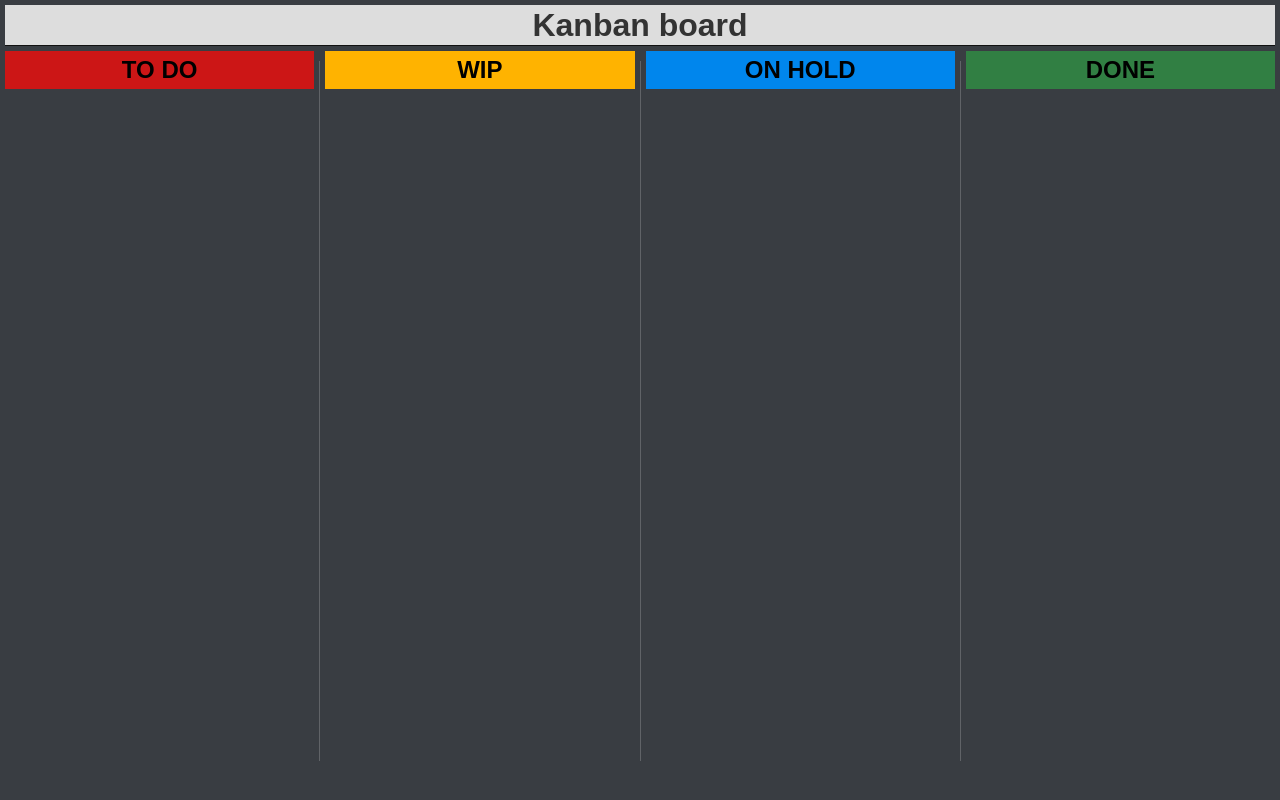
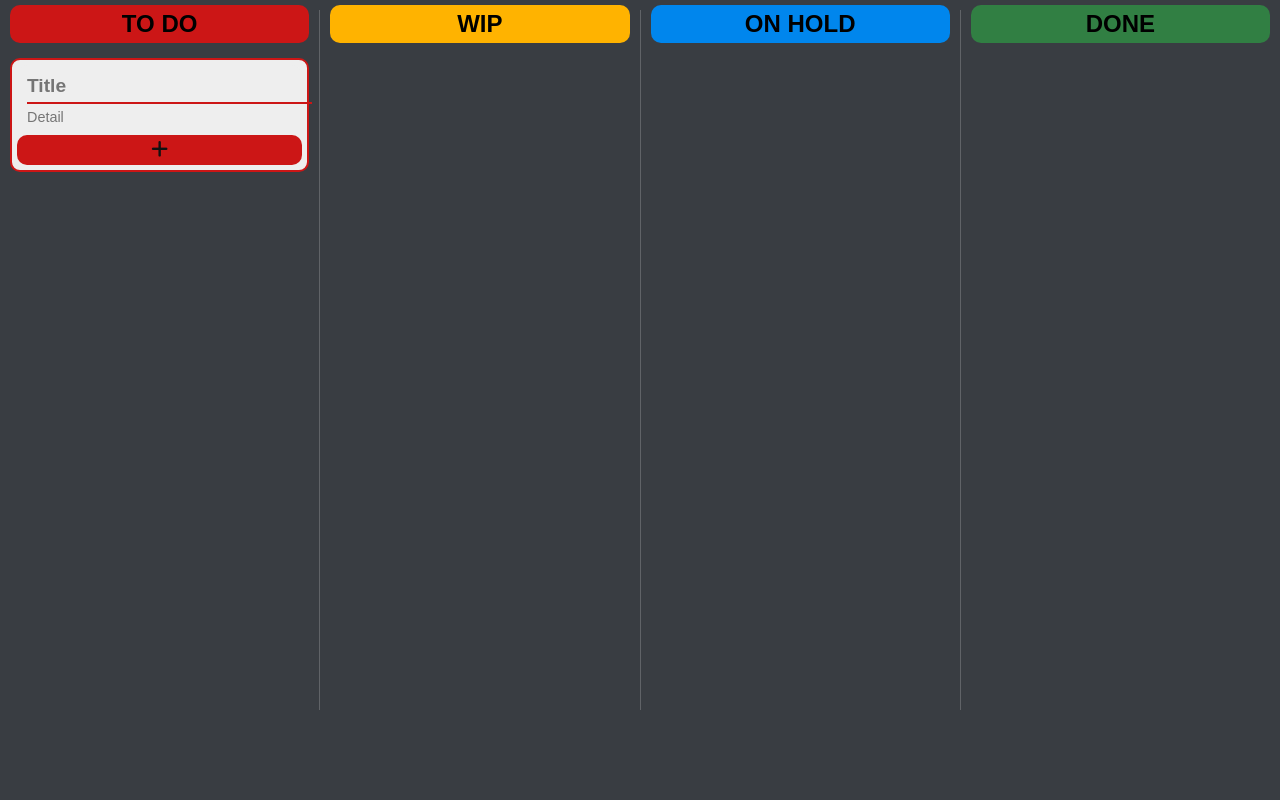
Before and after one commit to lautaroreche/Kanboard-Web-Page, a Django app: page / in a window 1280 px wide. Run offline with Django 5.2, Linux system fonts and the light colour scheme; the visitor is signed in with stand-in values (Sample User, id 1); data that the repository does not hold is empty.

Commit message:
Add create functionality

```diff
--- a/kanban/urls.py
+++ b/kanban/urls.py
@@ -16,7 +16,7 @@ Including another URLconf
 """
 from django.contrib import admin
 from django.urls import path
-from kanban_app.views import home, change_status, edit, delete
+from kanban_app.views import home, change_status, create, edit, delete
 from django.contrib.auth import views as auth_views
 
 
@@ -26,6 +26,7 @@ urlpatterns = [
     path('logout/', auth_views.LogoutView.as_view(), name='logout'),
     path('', home, name='home'),
     path('change_status/<int:task_id>/<str:direction>/', change_status, name='change_status'),
+    path('create/', create, name='create'),
     path('edit/<int:task_id>', edit, name='edit'),
     path('delete/<int:task_id>', delete, name='delete'),
 ]
--- a/kanban_app/static/styles/style.css
+++ b/kanban_app/static/styles/style.css
@@ -1,6 +1,7 @@
 :root {
     --background-color: #393d42;
     --to-do-color: #cc1616;
+    --strong-to-do-color: #b61313;
     --wip-color: #ffb300;
     --on-hold-color: #0086ed;
     --done-color: #317f43;
@@ -35,18 +36,10 @@ main {
     min-height: 90vh;
 }
 
-h1 {
+h2 {
     margin: 5px;
-    background-color: #ddd;
-    color: #333;
-    width: 100vw;
-    height: 5vh;
-    text-align: center;
-    border-bottom: 1px solid var(--dark-color);
-}
-
-h2 {
     padding: 5px;
+    border-radius: 10px;
 }
 
 .column {
@@ -74,19 +67,19 @@ h2 {
     border: 2px solid var(--done-color);
 }
 
-.to_do-border {
+.to_do-hr {
     border: 1px solid var(--to-do-color);
 }
 
-.wip-border {
+.wip-hr {
     border: 1px solid var(--wip-color);
 }
 
-.on_hold-border {
+.on_hold-hr {
     border: 1px solid var(--on-hold-color);
 }
 
-.done-border {
+.done-hr {
     border: 1px solid var(--done-color);
 }
 
@@ -123,20 +116,25 @@ h2 {
     color: var(--dark-color)
 }
 
+.prev-button {
+    border-radius: 8px 0 0 8px;
+}
+
+.next-button {
+    border-radius: 0 8px 8px 0;
+}
+
+.prev-button:hover, .next-button:hover {
+    background-color: #bbb;
+    transition: background-color 0.3s ease;
+}
+
 .card-content {
     display: flex;
     flex-direction: column;
     gap: 5px;
     padding: 10px;
     width: 100%;
-}
-
-.prev-button {
-    border-radius: 10px 0 0 10px;
-}
-
-.next-button {
-    border-radius: 0 10px 10px 0;
 }
 
 .title {
@@ -169,8 +167,39 @@ h2 {
     color: var(--dark-color);
 }
 
+.action-buttons a:hover {
+    color: #000;
+    transition: background-color 0.3s ease;
+}
+
 .fa-chevron-right, .fa-chevron-left {
     font-size: 1.1rem;
+}
+
+.add-task-button {
+    padding: 5px;
+    height: 30px;
+    width: 100%;
+    border: none;
+    border-radius: 10px;
+    background-color: var(--to-do-color);
+    transition: background-color 0.3s ease;
+    text-decoration: none;
+}
+
+.add-task-button:hover {
+    background-color: var(--strong-to-do-color);
+}
+
+.fa-plus {
+    font-size: 1.2rem;
+    color: var(--dark-color);
+}
+
+.new-task-card input {
+    border: none;
+    background: transparent;
+    outline: none;
 }
 
 
--- a/kanban_app/templates/card.html
+++ b/kanban_app/templates/card.html
@@ -20,7 +20,7 @@
                     </a>
                 </div>
             </div>
-            <hr class="{{task.status}}-border">
+            <hr class="{{task.status}}-hr">
             <p class="detail">{{task.detail}}</p>
         </div>
 
--- /dev/null
+++ b/kanban_app/templates/create_task.html
@@ -0,0 +1,19 @@
+{% load static %}
+
+{% if column.status == "to_do" %}
+    <form method="POST" action="{% url 'create' %}" class="card new-task-card to_do-card flex-col">
+        {% csrf_token %}
+        <div class="card flex-col {{task.status}}-card">
+            <div class="card-content">
+                <div class="superior-card flex-row">
+                    <input type="text" name="title" placeholder="Title" class="title" required>
+                </div>
+                <hr class="to_do-hr">
+                <input type="text" name="detail" placeholder="Detail" class="detail" required>
+            </div>
+            <button type="submit" class="add-task-button">
+                <i class="fa-solid fa-plus"></i>
+            </button>
+        </div>
+    </form>
+{% endif %}
--- a/kanban_app/templates/index.html
+++ b/kanban_app/templates/index.html
@@ -14,9 +14,6 @@
 
 </head>
 <body>
-    <div class="flex-center">
-        <h1 class="flex-center">Kanban board</h1>
-    </div>
     <main>
         {% for column in columns %}
             <div class="column {% if column.status == 'done' %}
@@ -25,6 +22,7 @@
 
                 {% include 'card.html' %}
 
+                {% include 'create_task.html' %}
             </div>
             {% if not forloop.last %}
                 <div class="column-divider {% if column.status == 'on_hold' %}
--- a/kanban_app/views.py
+++ b/kanban_app/views.py
@@ -67,6 +67,15 @@ def edit(request, task_id):
 
 
 @login_required
+def create(request):
+    if request.method == "POST":
+        title = request.POST.get("title")
+        detail = request.POST.get("detail")
+        Task.objects.create(title=title, detail=detail, status="to_do", user=request.user)
+    return redirect("home")
+
+
+@login_required
 def delete(request, task_id):
     task = Task.objects.get(id=task_id, user=request.user)
     task.delete()
```
